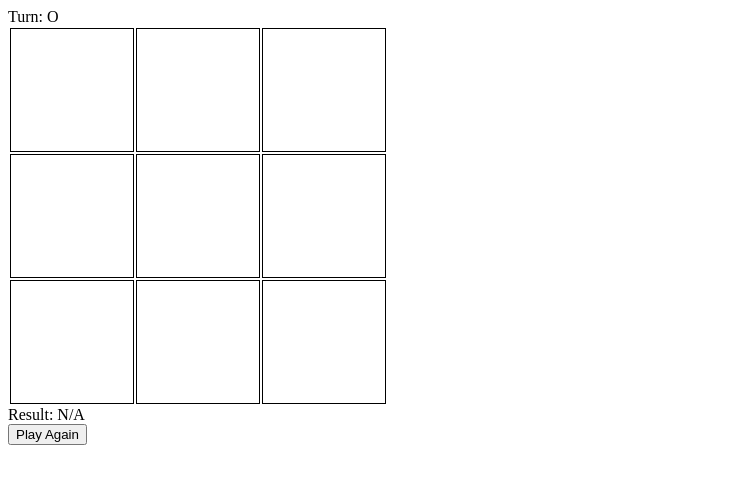
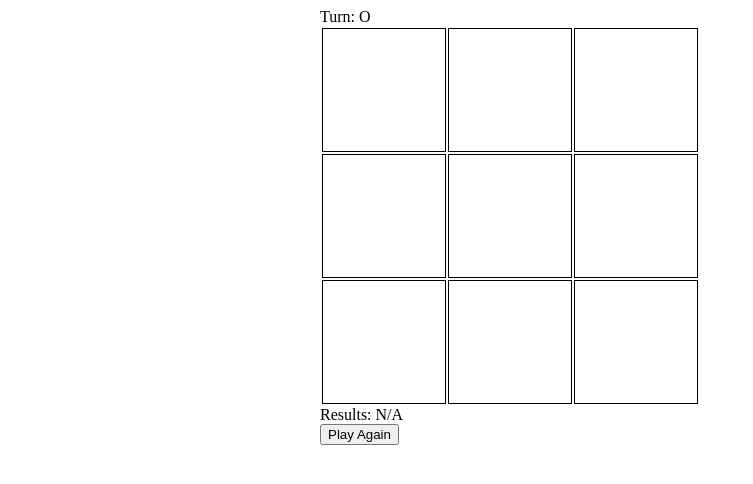
Before and after one commit to CollinBeczak/TicTacToe, a React app: page / in a window 1280 px wide. Shown: the whole page, without its empty margins (0-753 px from the left). Built offline with nearby package versions, Linux system fonts and the light colour scheme.

Commit message:
Working Commit

```diff
--- a/src/components/Cell.js
+++ b/src/components/Cell.js
@@ -11,11 +11,11 @@ const Cell = ({ id, turn, setTurn, cells, setCells }) => {
         if (turn === 'X') {
             squares[id] = ('X');
             setTurn('O');
-            console.log('o');
+            console.log('O');
         } else {
             squares[id] = ('O');
             setTurn('X');
-            console.log('x');
+            console.log('X');
         }
 
         console.log(squares);
--- a/src/components/Result.js
+++ b/src/components/Result.js
@@ -1,23 +1,33 @@
-const Result = ({ cells }) => {
-    const winningNumbers = ([0, 1, 2] ||
-    [0, 1, 2] ||
-    [3, 4, 5] ||
-    [6, 7, 8] ||
-    [0, 3, 6] ||
-    [1, 4, 7] ||
-    [2, 5, 8] ||
-    [0, 4, 8] ||
-    [2, 4, 6])
+import React from 'react';
 
-        console.log(cells);
-        if (cells[winningNumbers] === ['X', 'X', 'X']) {
-            console.log('kjdfahsdhfjkdsahlk')
-            return 'X';
-        } else if (cells[winningNumbers] === ['O', 'O', 'O']) {
-            return 'O';
+const Result = ({ cells, results, setResults }) => {
+    const winningNumbers = [ [0, 1, 2],
+                             [3, 4, 5],
+                             [6, 7, 8],
+                             [0, 3, 6],
+                             [1, 4, 7],
+                             [2, 5, 8],
+                             [0, 4, 8],
+                             [2, 4, 6] ];
+console.log('tojhslkjhdl');
+    for (let i = 0; i < winningNumbers.length; i++) {
+        const [a, b, c] = winningNumbers[i];
+        console.log(a);
+        if (cells[a] && cells[a] === cells[b] && cells[b] === cells[c]) {
+            setResults(cells[a]);
+            break;
         } else {
-            return 'N/A';
+            console.log('tie');
+            setResults('Results: N/A');
         }
+    }
+
+        return (
+            <div>
+            {results}
+            </div>
+        );
 }
 
+
 export default Result;
--- a/src/components/Table.css
+++ b/src/components/Table.css
@@ -17,3 +17,8 @@
 .table {
     display: grid;
 }
+
+.container {
+    position: absolute;
+    left: 25%;
+}
--- a/src/components/Table.js
+++ b/src/components/Table.js
@@ -6,9 +6,14 @@ import './Table.css';
 const Table = () => {
     const [turn, setTurn] = useState('O');
     const [cells, setCells] = useState(Array(9).fill(''));
+    const [results, setResults] = useState();
 
     const restartGame = () => {
-        setTurn('O' ? 'X' : 'O');
+        if (turn === 'X'){
+            setTurn('O')
+        } else {
+            setTurn('X')
+        }
         setCells(Array(9).fill(''));
     }
 
@@ -38,7 +43,7 @@ const Table = () => {
                     </tr>
                 </tbody>
             </table>
-            <div>Result: <Result cells={cells} /></div>
+            <Result cells={cells} results={results} setResults={setResults} ></Result>
             <button onClick={() => restartGame()}>Play Again</button>
         </div>
     );
```
